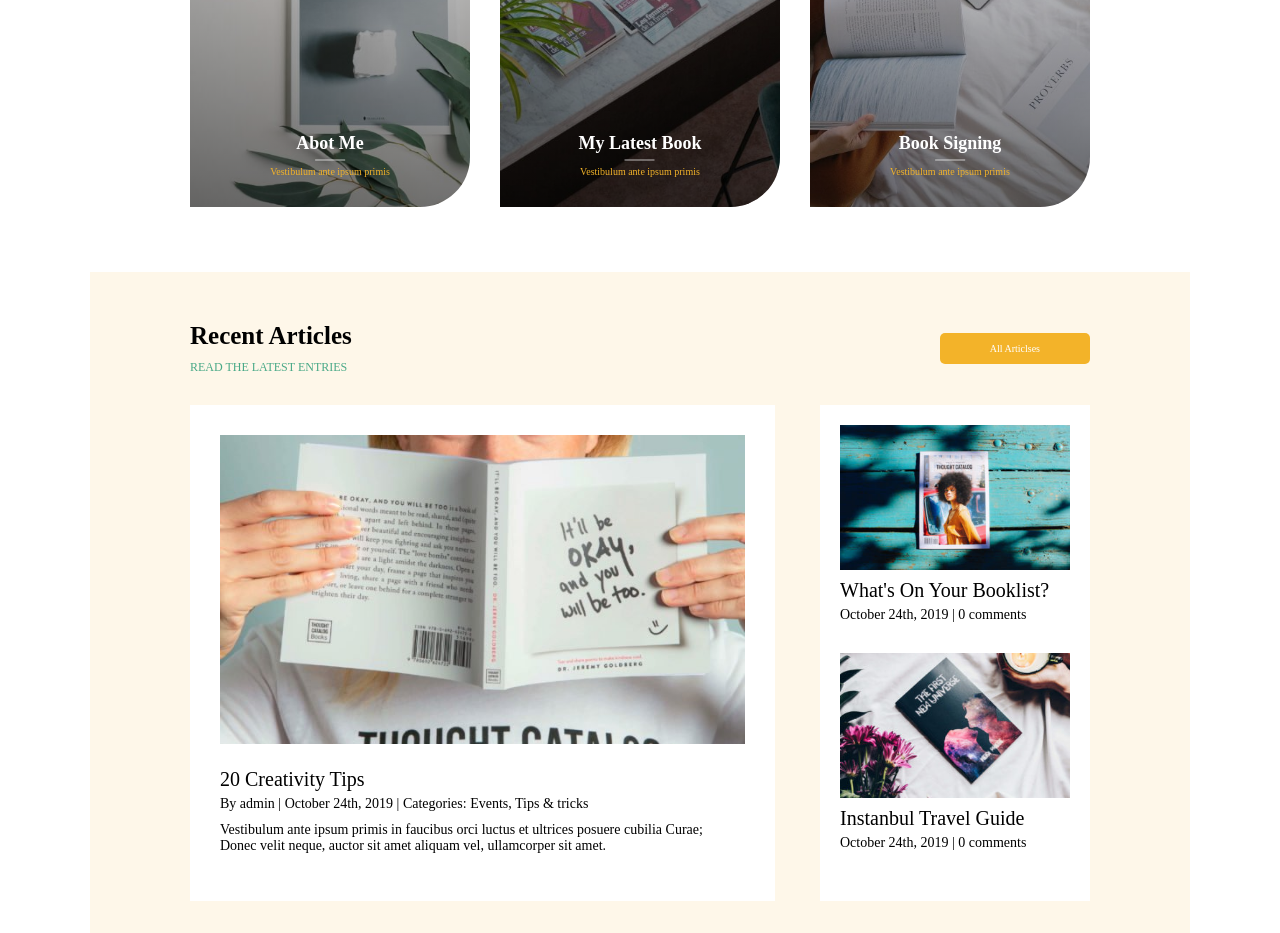
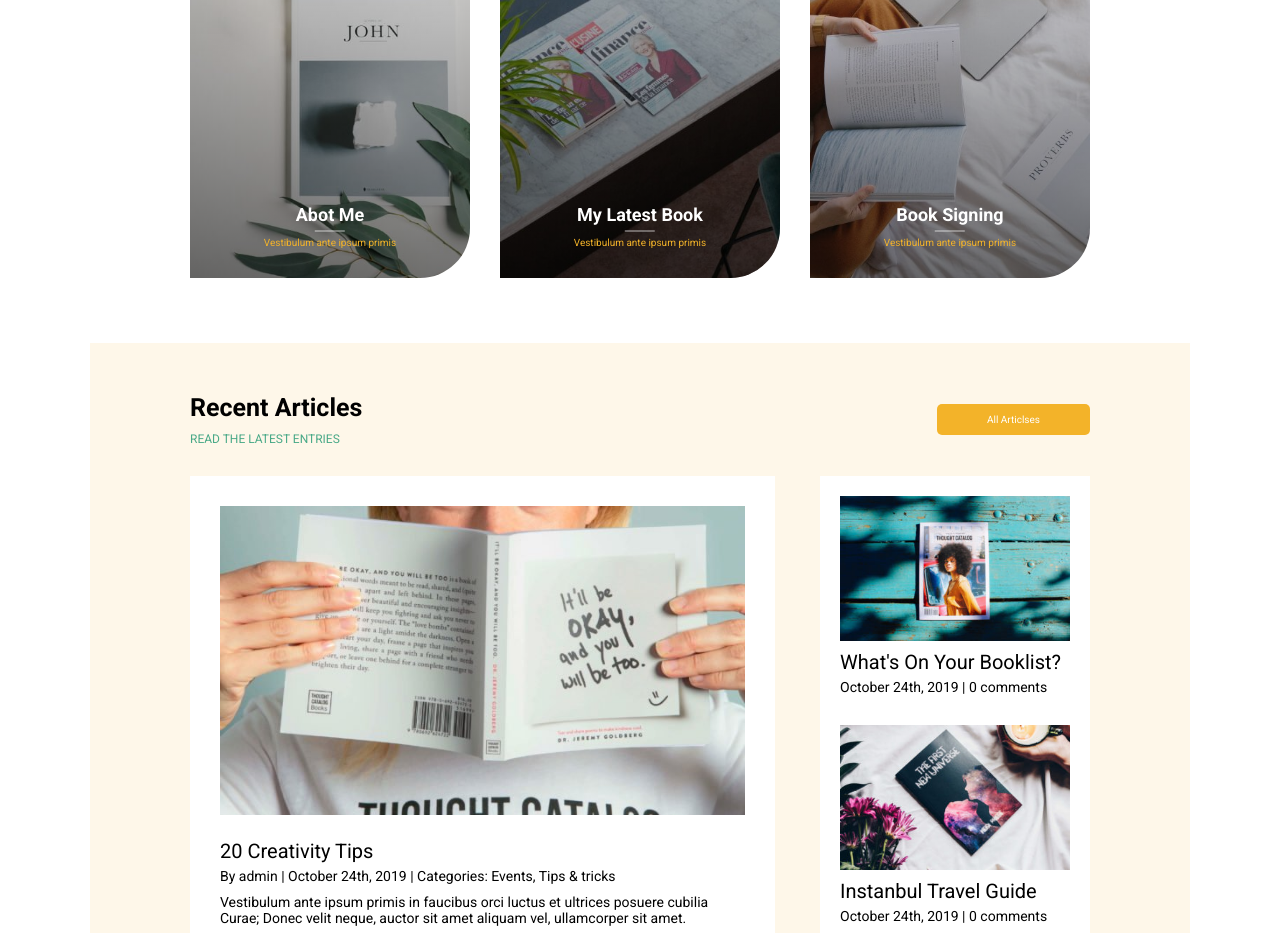
Before and after one commit to AndreaFermo/proj-html-vuejs, a Vue app: page / in a window 1280 px wide. Shown: the part 3100-4033 px from the top of the page. Built offline with nearby package versions, Linux system fonts and the light colour scheme; a web font is replaced by a local one.

Commit message:
modifica font body

```diff
--- a/index.html
+++ b/index.html
@@ -16,6 +16,9 @@
   <link rel="stylesheet" href="https://cdnjs.cloudflare.com/ajax/libs/font-awesome/6.4.0/css/all.min.css"
     integrity="sha512-iecdLmaskl7CVkqkXNQ/ZH/XLlvWZOJyj7Yy7tcenmpD1ypASozpmT/E0iPtmFIB46ZmdtAc9eNBvH0H/ZpiBw=="
     crossorigin="anonymous" referrerpolicy="no-referrer" />
+  <link
+    href="https://fonts.googleapis.com/css2?family=DM+Serif+Display&family=Open+Sans:wght@300;400;500;600;700;800&family=Roboto:ital,wght@0,100;0,300;0,400;0,500;0,700;0,900;1,100;1,300;1,400;1,500;1,700;1,900&display=swap"
+    rel="stylesheet">
   <title>Vite + Vue</title>
 </head>
 
--- a/src/styles/general.scss
+++ b/src/styles/general.scss
@@ -3,3 +3,8 @@
     margin: 0;
     box-sizing: border-box;
 }
+
+body {
+    font-family: 'Roboto', sans-serif;
+    ;
+}
```
